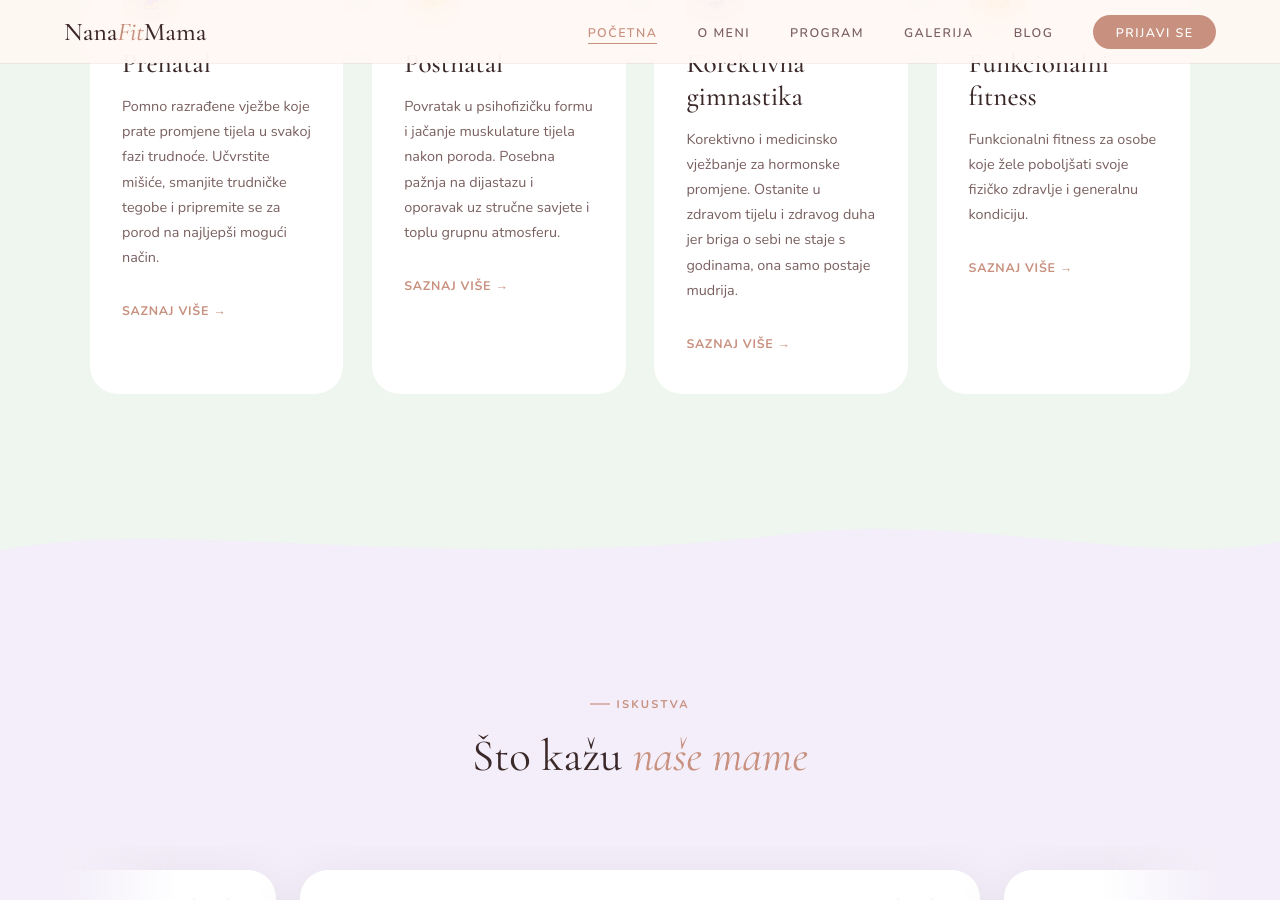
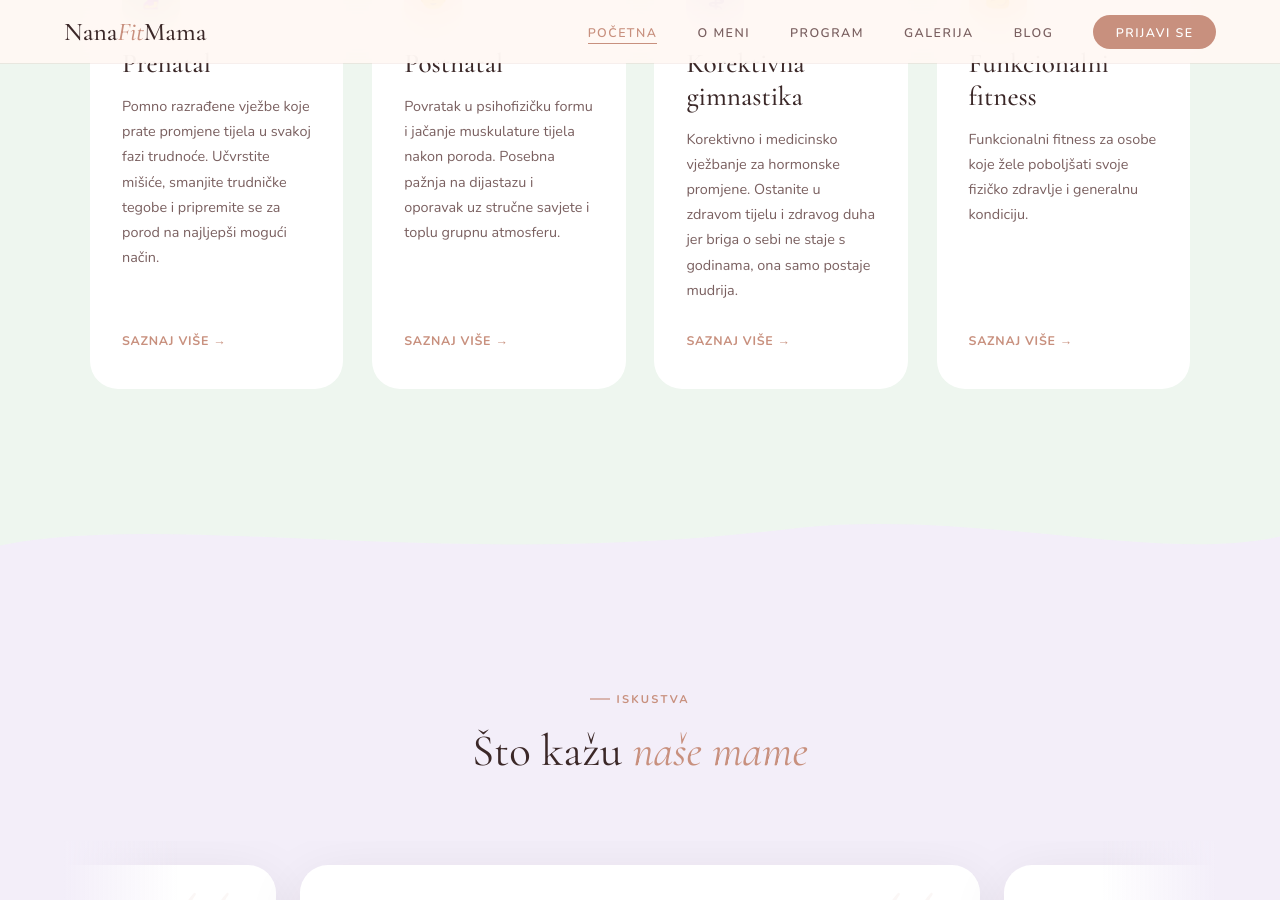
Before and after one commit to lfadljevic/nanafitmama, a Jekyll site: the page built from index.html, in a window 1280 px wide and 900 px high, scrolled down 2767 px. Built offline with Jekyll 4.4.1, drawn with Linux system fonts in a browser that asks for light colours.

Commit message:
Align 'Saznaj više' links on the program cards; add Blog link to the shared footer (#12)
Claude-Session: https://claude.ai/code/session_011KTzGumkFWnfdJyFrmzxkt

Co-authored-by: Claude <noreply@anthropic.com>

```diff
--- a/_includes/footer.html
+++ b/_includes/footer.html
@@ -13,6 +13,7 @@
       <li><a href="{{ '/program.html' | relative_url }}">Program</a></li>
       <li><a href="{{ '/galerija.html' | relative_url }}">Galerija</a></li>
       <li><a href="{{ contact_href }}">Kontakt</a></li>
+      <li><a href="{{ '/blog/' | relative_url }}">Blog</a></li>
     </ul>
     <div class="footer-social">
       <a href="https://www.facebook.com/nana.milatic.5" class="soc-btn" aria-label="Facebook" target="_blank" rel="noopener">
--- a/index.html
+++ b/index.html
@@ -157,7 +157,7 @@ nav.scrolled{background:rgba(255,248,243,.92);backdrop-filter:blur(18px);-webkit
 /* ── SERVICES ── */
 .sec-services{background:var(--sage-lt)}
 .cards-3{display:grid;grid-template-columns:repeat(4,1fr);gap:1.8rem;max-width:1100px;margin:0 auto}
-.card{background:#fff;border-radius:28px;padding:2.5rem 2rem;position:relative;overflow:hidden;transition:transform .4s var(--ease),box-shadow .4s}
+.card{display:flex;flex-direction:column;background:#fff;border-radius:28px;padding:2.5rem 2rem;position:relative;overflow:hidden;transition:transform .4s var(--ease),box-shadow .4s}
 .card::after{content:'';position:absolute;bottom:0;left:0;right:0;height:3px;background:var(--rose);transform:scaleX(0);transform-origin:left;transition:transform .4s var(--ease)}
 .card:hover{transform:translateY(-10px);box-shadow:0 24px 60px rgba(46,31,31,.1)}
 .card:hover::after{transform:scaleX(1)}
@@ -167,8 +167,8 @@ nav.scrolled{background:rgba(255,248,243,.92);backdrop-filter:blur(18px);-webkit
 .card:nth-child(3) .card-icon{background:var(--lav)}
 .card:nth-child(4) .card-icon{background:var(--peach)}
 .card-title{font-family:'Cormorant Garamond',serif;font-size:1.7rem;font-weight:500;color:var(--text);margin-bottom:.8rem;line-height:1.2}
-.card-desc{font-size:.9rem;line-height:1.75;color:var(--soft);margin-bottom:1.8rem}
-.card-link{font-size:.78rem;font-weight:700;letter-spacing:.06em;color:var(--rose);text-decoration:none;text-transform:uppercase;display:inline-flex;align-items:center;gap:.35rem;transition:gap .3s}
+.card-desc{font-size:.9rem;line-height:1.75;color:var(--soft);margin-bottom:1.8rem;flex:1}
+.card-link{font-size:.78rem;font-weight:700;letter-spacing:.06em;color:var(--rose);text-decoration:none;text-transform:uppercase;display:inline-flex;align-self:flex-start;align-items:center;gap:.35rem;transition:gap .3s}
 .card-link:hover{gap:.7rem}
 
 /* ── TESTIMONIAL INFINITE SCROLL ── */
```
